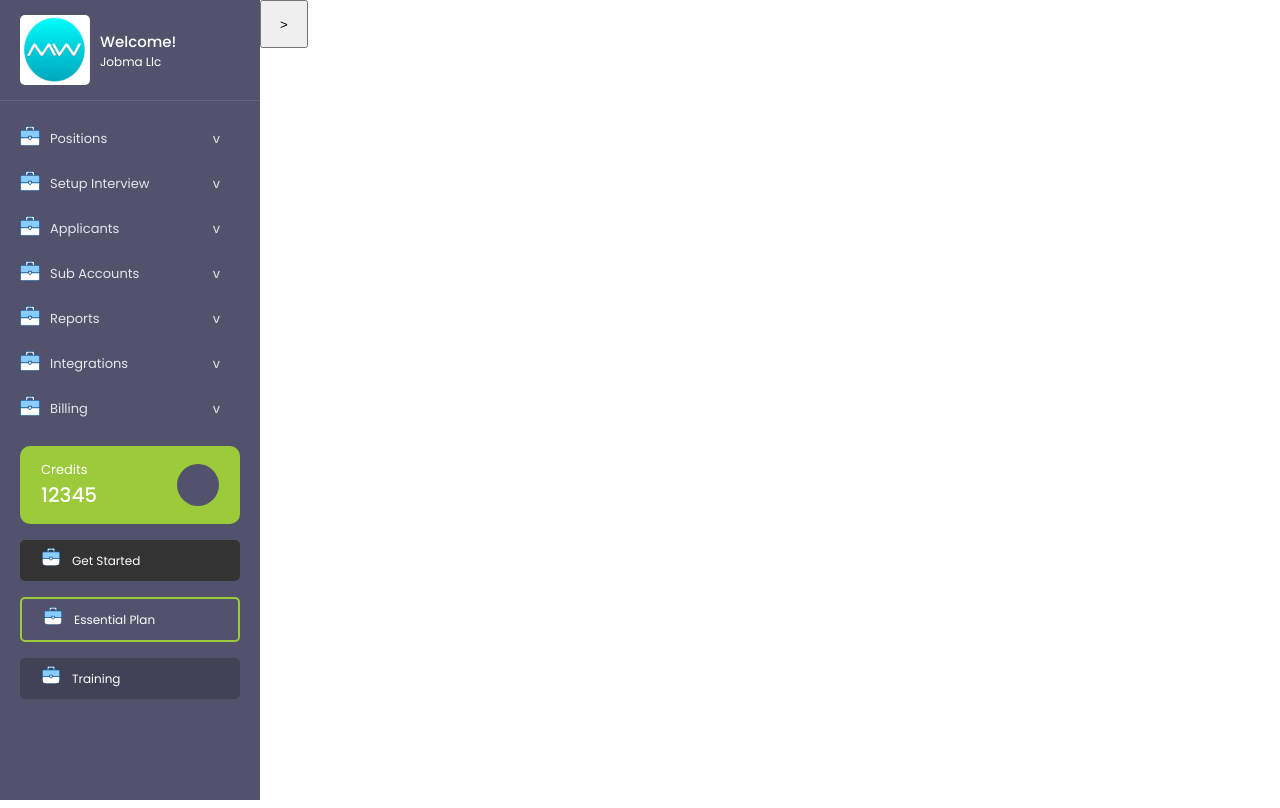
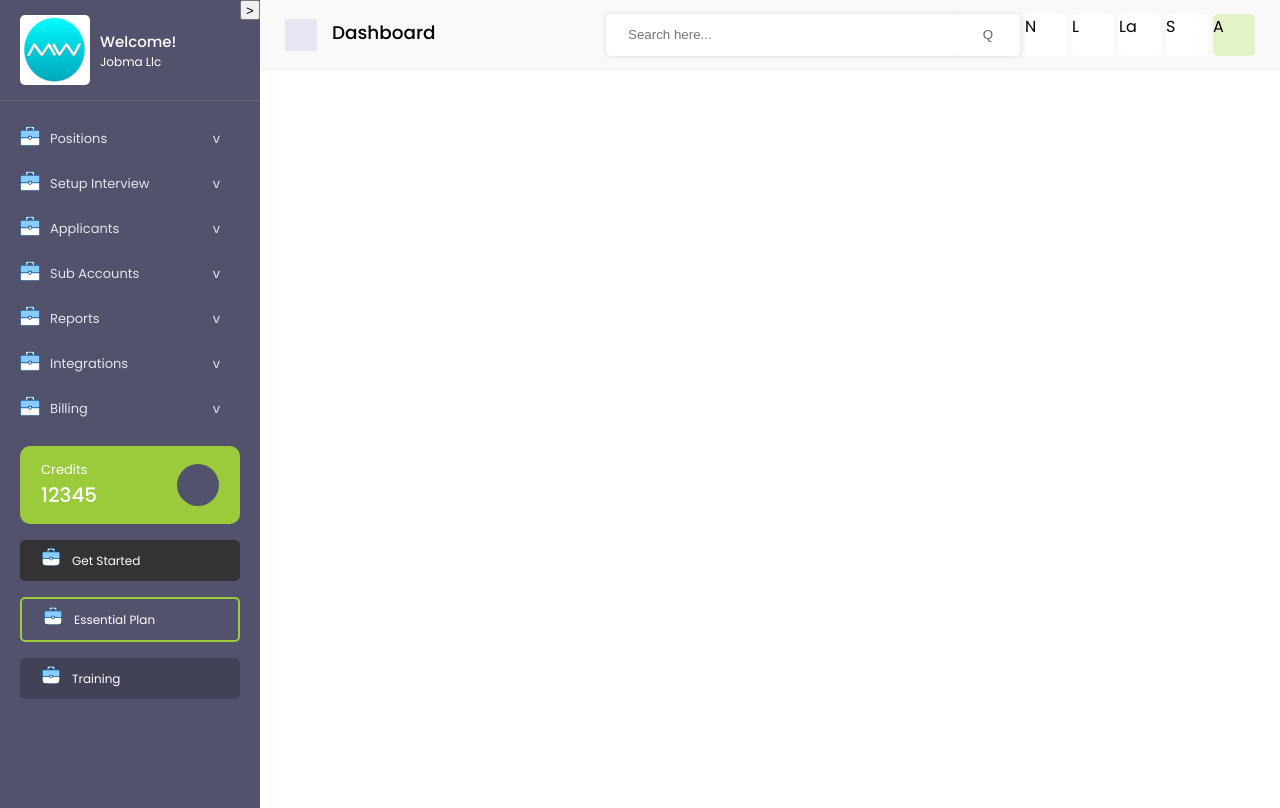
Before and after one commit to MilindShekhawat/jobmadash, a Next.js app: page / in a window 1280 px wide. Built offline with nearby package versions, Linux system fonts and the light colour scheme.

Commit message:
Added Header and cleaned out some things

```diff
--- /dev/null
+++ b/app/Components/Header.js
@@ -0,0 +1,42 @@
+'use client'
+import React from 'react'
+import style from '../page.module.css'
+import collapseSidebar from './Sidebar'
+
+export default function Header({ collapseSidebar }) {
+  return (
+    <nav className={style.header}>
+      <div className={style.headerLeft}>
+        <div className={style.headerButton}>
+          {/* <button  onClick={collapseSidebar}>
+            {isCollapsed ? "<" : ">"}
+          </button> */}
+        </div>
+        <div className={style.headerTitle}>
+          <span style={{fontSize:'18.4px', fontWeight:'500', color:'#000000'}}>Dashboard</span>
+        </div>
+      </div>
+      <div className={style.headerRight}>
+        <form className={style.search}>
+          <input type="text" placeholder='Search here...' style={{height:'100%', color:'#cccccc' , padding:'8px 22px'}}/>
+          <input type='button' value='Q' style={{height:'100%', width:'64px', color:'#666666'}}/>
+        </form>
+        <div className={style.headerItems}>
+          N
+        </div>
+        <div className={style.headerItems}>
+          L
+        </div>
+        <div className={style.headerItems}>
+          La
+        </div>
+        <div className={style.headerItems}>
+          S
+        </div>
+        <div className={style.headerItems} style={{background:'#e4f2c7'}}>
+          A
+        </div>
+      </div>
+    </nav>
+  )
+}
--- a/app/Components/Sidebar.js
+++ b/app/Components/Sidebar.js
@@ -3,21 +3,28 @@ import React, { useState } from 'react'
 import style from '../page.module.css'
 import SidebarItem from './SidebarItem'
 import BottomListItem from './BottomListItem'
+import Header from './Header'
 import Image from 'next/image'
 import welcome from '../img/welcome.png'
 
 export default function Sidebar() {
   const [isCollapsed, setIsCollapsed] = useState(false);
+
+  const collapseSidebar = () => {
+    setIsCollapsed((prev) => !prev)
+    console.log("Changed State");
+  }
+
   console.log(isCollapsed);
   return (
     <div className={style.sidebarWrapper}>
       <aside className={isCollapsed ? style.sidebarCollapsed: style.sidebar}>
-      <button className={style.sidebarButton} onClick={() => setIsCollapsed((prev) => !prev)}>
-        {isCollapsed ? "<" : ">"}
-      </button>
+        <button className={style.sidebarButton} onClick={() => collapseSidebar()}>
+          {isCollapsed ? "<" : ">"}
+        </button>
         <div>
           <div className={style.sidebarTop}>
-            <Image src={welcome} width={70} height={70} style={{borderRadius:'5px'}}alt="Welcome" />
+            <Image src={welcome} width={70} height={70} style={{borderRadius:'5px'}} alt="Welcome" />
             <div>
               <span style={{ display:'block', fontSize:'15px', fontWeight:'500'}}>Welcome!</span>
               <span>Jobma Llc</span>
--- a/app/page.js
+++ b/app/page.js
@@ -1,11 +1,13 @@
 import Image from 'next/image'
 import styles from './page.module.css'
 import Sidebar from './Components/Sidebar'
+import Header from './Components/Header'
 
 export default function Home() {
   return (
-    <>
+    <main style={{display:'flex'}}>
       <Sidebar/>
-    </>
+      <Header />
+    </main>
   )
 }
--- a/app/page.module.css
+++ b/app/page.module.css
@@ -1,6 +1,7 @@
+/* ? SideBar */
 /* TODO Expanded SideBar */
 .sidebar {
-  height: 100vh;
+  height: 101vh;
   width: 260px;
   color: white;
   background-color: #52526d;
@@ -20,16 +21,15 @@
 .sidebarWrapper{
   position: relative;
 }
+/* TODO */
 .sidebarButton{
   position: absolute;
-  right: -3rem;
-  -top: 1rem;
-  height: 3rem;
-  width: 3rem;
-  padding: 0.7rem;
+  height: 20px;
+  width: 20px;
+  right: 0px;
 }
 
-/* ? Welcome section of sidebar */
+/* Welcome section of sidebar */
 .sidebarTop {
   display: flex;
   align-items: center;
@@ -39,7 +39,7 @@
   border-bottom: 1px solid #ffffff1a;
 }
 
-/* ? SideBar List Container */
+/* SideBar List Container */
 .sidebarList {
   padding: 15px 0px;
 }
@@ -52,7 +52,7 @@
   font-size: 13px;
   padding: 10px 40px 10px 20px;
 }
-/* ? */
+/* */
 .itemIcon{
   height:20px;
   width: 20px;
@@ -62,13 +62,13 @@
   margin-left: auto;
 }
 
-/* ? SideBar Bottom Area */
+/* SideBar Bottom Area */
 .sidebarBottom {
   display: flex;
   flex-direction: column;
   margin: 0 20px;
 }
-/* ? SideBar Credits Button */
+/* SideBar Credits Button */
 .credits{
   display: flex;
   flex-direction: row;
@@ -80,17 +80,64 @@
   background-color: #9bca3b;
 }
 
-/* ? Bottom List Container */
+/* Bottom List Container */
 .bottomList {
   display: flex;
   flex-direction: column;
   gap: 16px;
   border-radius: 10px;
 }
-/* ? Bottom List Items */
+/* Bottom List Items */
 .bottomListItem {
   display: flex;
   align-items: center;
   padding: 8px 22px;
   border-radius: 5px;
 }
+
+/* ? Header */
+.header{
+  display: flex;
+  justify-content: space-between;
+  align-items: center;
+  height: 70px;
+  width: 100%;
+  padding: 10px 25px;
+  background-color: #f9f9f9;
+  border-bottom: 1px solid #eeeef1;
+}
+/* TODO Left side of header */
+.headerLeft{
+  display: flex;
+}
+.headerButton {
+  height: 32px;
+  width: 32px;
+  margin-right: 15px;
+  background-color: #e7e7f3;
+}
+
+/* TODO Right side of header */
+.headerRight{
+  display: flex;
+  gap: 5px;
+}
+/*  */
+.search{
+  border-radius: 5px;
+  height: 42px;
+  box-shadow: 0px 0px 5px 0px rgba(140, 152, 164, 0.30);;
+}
+/*  */
+.search > input {
+  width: 350px;
+  border: none;
+  border-radius: 5px;
+  background-color: #ffffff;
+}
+.headerItems{
+  height: 42px;
+  width: 42px;
+  border-radius: 5px;
+  background-color: #ffffff;
+}
```
Also changed, not shown: app/Components/MainBody.js (added, +7 -0 lines).
